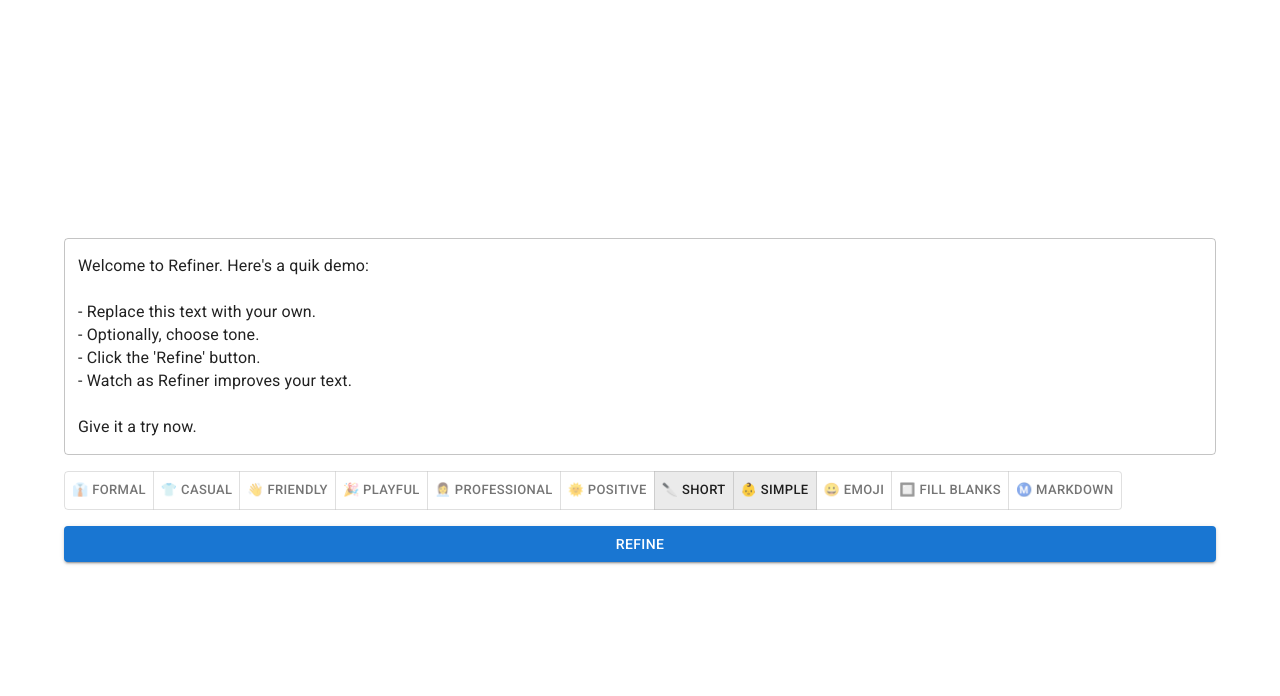
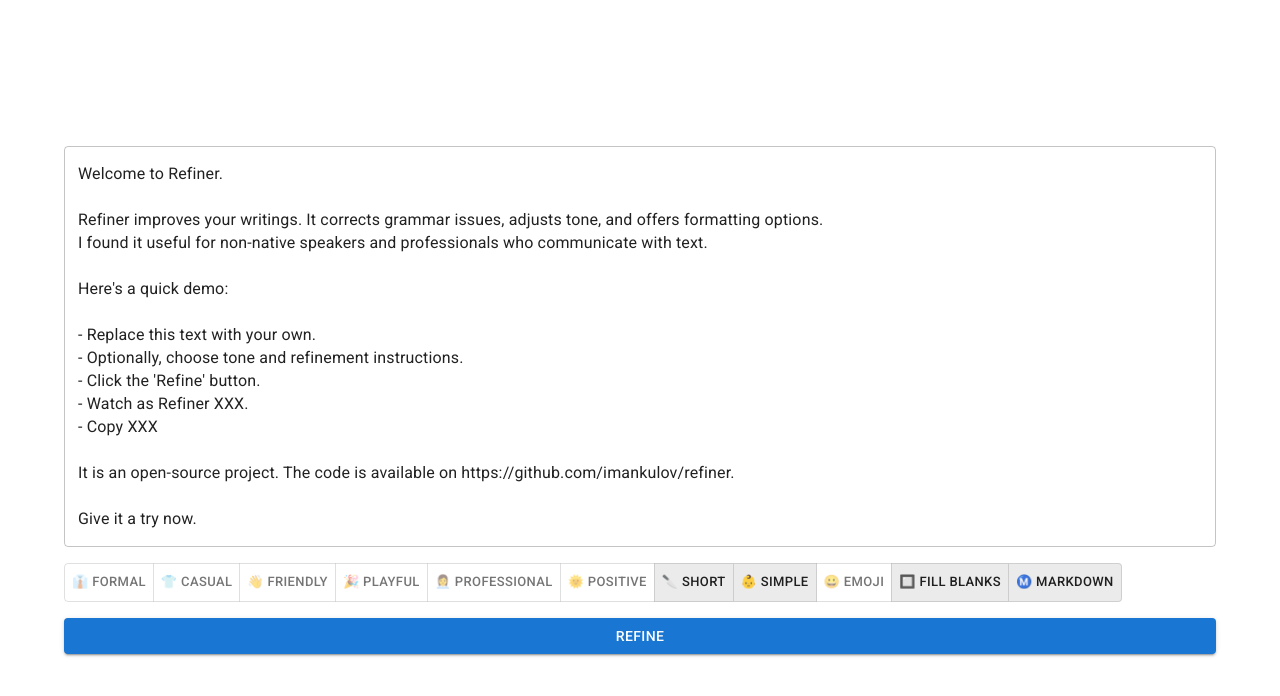
Before and after one commit to imankulov/refiner, a Next.js app: page / in a window 1280 px wide. Shown: the top 696 px of the page. Built offline with nearby package versions, Linux system fonts and the light colour scheme; a web font is replaced by a local one.

Commit message:
Update demo text

```diff
--- a/app/atoms.ts
+++ b/app/atoms.ts
@@ -1,16 +1,29 @@
 import { InstructionName } from "@/lib/refiner/instructions";
 import { atomWithStorage } from "jotai/utils";
 
-const DEMO_TEXT = `Welcome to Refiner. Here's a quik demo:
+const DEMO_TEXT = `Welcome to Refiner.
+
+Refiner improves your writings. It corrects grammar issues, adjusts tone, and offers formatting options.
+I found it useful for non-native speakers and professionals who communicate with text.
+
+Here's a quick demo:
 
 - Replace this text with your own.
-- Optionally, choose tone.
+- Optionally, choose tone and refinement instructions.
 - Click the 'Refine' button.
-- Watch as Refiner improves your text.
+- Watch as Refiner XXX.
+- Copy XXX
+
+It is an open-source project. The code is available on https://github.com/imankulov/refiner.
 
 Give it a try now.`;
 
-const DEMO_INSTRUCTION_NAMES: InstructionName[] = ["short", "simple"];
+const DEMO_INSTRUCTION_NAMES: InstructionName[] = [
+  "short",
+  "simple",
+  "markdown",
+  "fillBlanks",
+];
 
 export const textAtom = atomWithStorage("text", DEMO_TEXT);
 export const instructionNamesAtom = atomWithStorage<InstructionName[]>(
```
